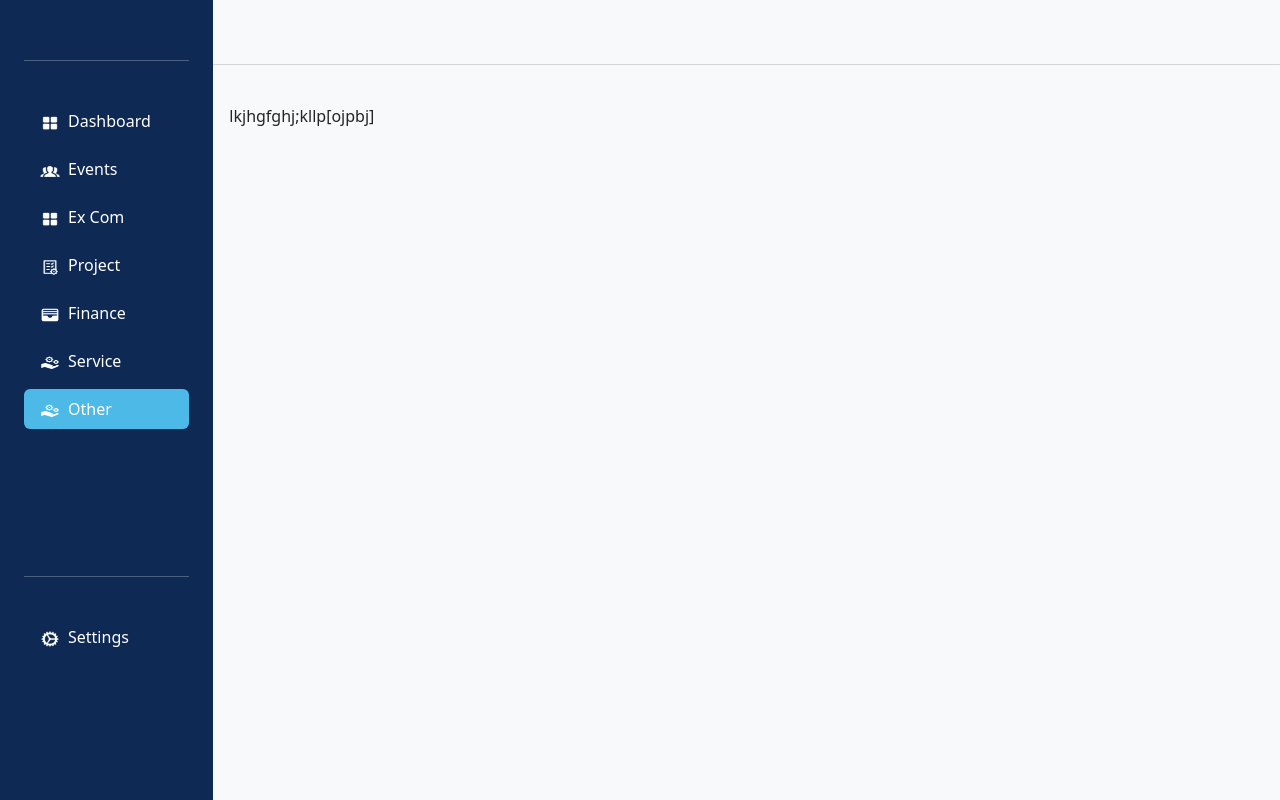
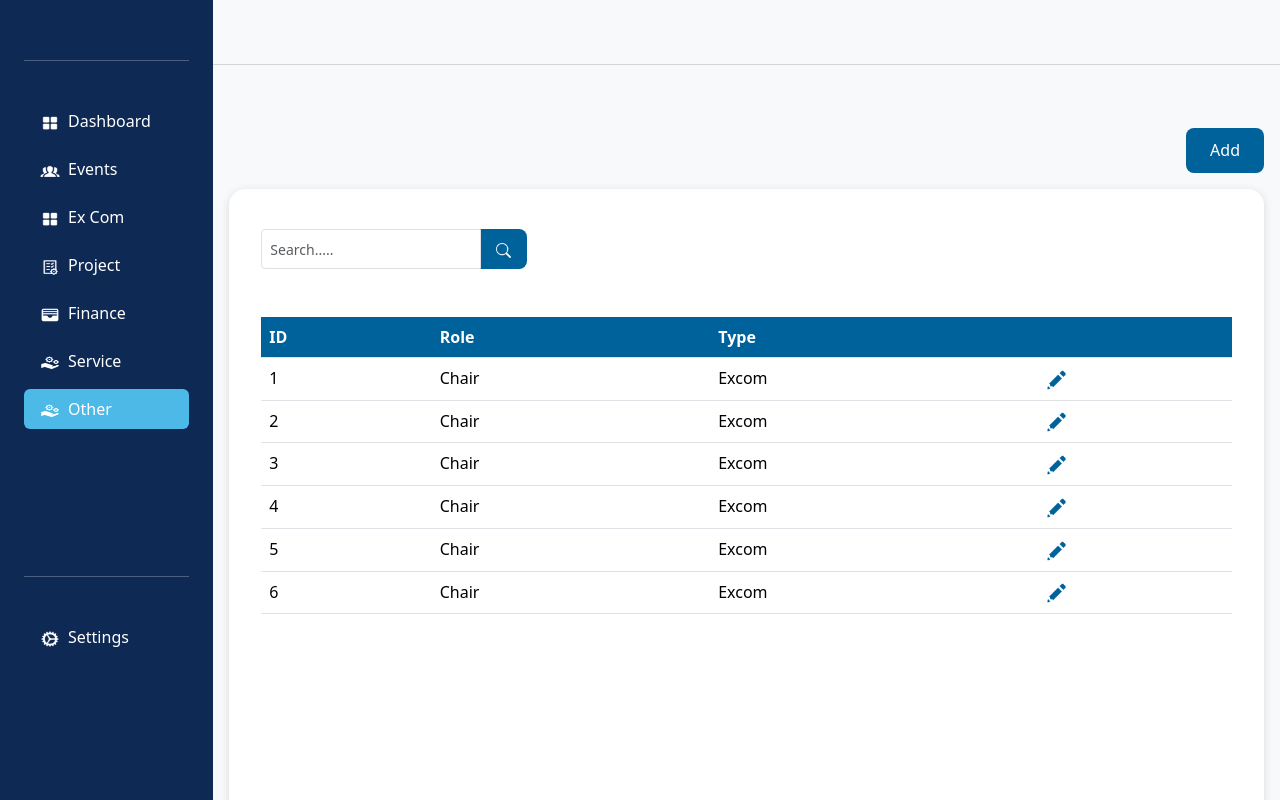
Before and after one commit to smaasath/IEEE-Student-branch-front-end, a React (Vite) app: page /dashboard/other/user-role in a window 1280 px wide. Shown: the top 800 px of the page. Built offline with nearby package versions, Linux system fonts and the light colour scheme.

Commit message:
UserRole Page Done

```diff
--- /dev/null
+++ b/src/components/models/addUserRoleModel/addUserRoleModel.jsx
@@ -0,0 +1,112 @@
+import React, { useState } from 'react';
+import Modal from 'react-bootstrap/Modal';
+import CommonButton from '../../common/commonButton/commonButton';
+import profile from '../../../assets/images/profile.png';
+import CommonSearch from '../../common/commonSearch/commonSearch';
+
+const UserRoleModel = ({ onHide, show, editable, disabled, id }) => {
+  const [selectedRole, setSelectedRole] = useState('');
+  const [selectedMember, setSelectedMember] = useState(null);
+
+  const members = [
+    {
+      name: 'Thilina Kumara',
+      email: 'thilina@gmail.com',
+      phone: '+94712668316',
+      academicYear: '3rd Year',
+      photo: profile,
+    },
+    {
+      name: 'Thilini Priyangika',
+      email: 'thilini@gmail.com',
+      phone: '+94712668316',
+      academicYear: '3rd Year',
+      photo: profile,
+    },
+    {
+      name: 'Thihara Mallawaarachchi',
+      email: 'thihara@gmail.com',
+      phone: '+94712668316',
+      academicYear: '2nd Year',
+      photo: profile,
+    },
+  ];
+
+  const handleSelectMember = (member) => {
+    setSelectedMember(member);
+  };
+
+  const handleSubmit = () => {
+    onHide();
+  };
+
+  return (
+    <>
+      <Modal
+        show={show}
+        onHide={onHide}
+        animation={true}
+        size="md"
+        aria-labelledby="contained-modal-title-vcenter"
+        centered
+      >
+        <Modal.Header closeButton>
+          <Modal.Title className='text-cl-primary' id="contained-modal-title-vcenter">
+            {editable ? "Edit" : disabled ? "View" : "Add"}
+          </Modal.Title>
+        </Modal.Header>
+        <Modal.Body>
+          <div className='d-flex flex-column'>
+            <div className='mt-3'>
+                <div className="">
+                <label htmlFor="exampleFormControlInput1" className="form-label text-dark">Role Name</label>
+                <input type="text" className="form-control" id="exampleFormControlInput1" placeholder="Role Name" disabled={disabled} />
+                </div>
+            </div>
+            <div className="mt-3">
+            <label htmlFor="exampleFormControlInput1" className="form-label text-dark">Type</label>
+            <select className="form-select w-100" aria-label="Large select example" disabled={disabled}>
+              <option>Select Type</option>
+              <option value="1">pl</option>
+            </select>
+          </div>
+
+            <div className='mt-3'>
+              <CommonSearch />
+              <div className="list-group mt-2">
+                {members.map((member, index) => (
+                  <button
+                    key={index}
+                    type="button"
+                    className={`list-group-item list-group-item-action ${selectedMember === member ? 'active' : ''}`}
+                    onClick={() => handleSelectMember(member)}
+                  >
+                    <div className="d-flex align-items-center">
+                      <img src={member.photo} alt="Profile" className="rounded-circle me-3" style={{ width: '25px', height: '25px', objectFit: 'cover' }} />
+                      <div>
+                        <h6 className="mb-0">{member.name}</h6>
+                        <p className="mb-0 text-muted" style={{ fontSize: '12px' }}>{member.email} | {member.phone}</p>
+                      </div>
+                    </div>
+                  </button>
+                ))}
+              </div>
+            </div>
+          </div>
+        </Modal.Body>
+        <Modal.Footer className='d-flex justify-content-end'>
+        <div>
+          <CommonButton onClick={onHide} close={true} text={"Close"} />
+        </div>
+        {disabled ? null : (
+          <div>
+            <CommonButton onClick={onHide} text={editable ? "Save" : "Add"} />
+          </div>
+        )}
+      </Modal.Footer>
+      </Modal>
+    </>
+  );
+};
+
+export default UserRoleModel;
--- a/src/pages/otherFlow/userRolePage/userRolePage.jsx
+++ b/src/pages/otherFlow/userRolePage/userRolePage.jsx
@@ -1,11 +1,103 @@
-import React from 'react'
+import React, { useState } from 'react';
+import CommonSearch from '../../../components/common/commonSearch/commonSearch';
+import CommonTable from '../../../components/common/commonTable/commonTable';
+import CommonPagination from '../../../components/common/commonPagination/commonPagination';
+import EditPrimary from '../../../assets/icons/editPrimary.png';
+import CommonButton from '../../../components/common/commonButton/commonButton';
+import UserRoleModel from '../../../components/models/addUserRoleModel/addUserRoleModel';
 
-const userRolePage = () => {
+const UserRolePage = () => {
+  const [currentPage, setCurrentPage] = useState(1);
+  const [userRoleModelShow, setUserRoleModelShow] = useState(false);
+  const [editable, setEditable] = useState(false);
+  const [disable, setDisable] = useState(false);
+  const [id, setId] = useState(null);
+
+  const tableHeading = [
+    { label: "ID", value: "id" },
+    { label: "Role", value: "role" },
+    { label: "Type", value: "type" },
+    { label: "", value: "action" },
+  ];
+
+  const tableData = [
+    {
+      id: 1,
+      role: "Chair",
+      type: "Excom",
+      action: <img src={EditPrimary} alt="Edit" style={{ width: '23px', height: '24px', cursor: 'pointer' }} onClick={() => editProject(1)} />,
+    },
+    {
+      id: 2,
+      role: "Chair",
+      type: "Excom",
+      action: <img src={EditPrimary} alt="Edit" style={{ width: '23px', height: '24px', cursor: 'pointer' }} onClick={() => editProject(2)} />,
+    },
+    {
+      id: 3,
+      role: "Chair",
+      type: "Excom",
+      action: <img src={EditPrimary} alt="Edit" style={{ width: '23px', height: '24px', cursor: 'pointer' }} onClick={() => editProject(3)} />,
+    },
+    {
+      id: 4,
+      role: "Chair",
+      type: "Excom",
+      action: <img src={EditPrimary} alt="Edit" style={{ width: '23px', height: '24px', cursor: 'pointer' }} onClick={() => editProject(4)} />,
+    },
+    {
+      id: 5,
+      role: "Chair",
+      type: "Excom",
+      action: <img src={EditPrimary} alt="Edit" style={{ width: '23px', height: '24px', cursor: 'pointer' }} onClick={() => editProject(5)} />,
+    },
+    {
+      id: 6,
+      role: "Chair",
+      type: "Excom",
+      action: <img src={EditPrimary} alt="Edit" style={{ width: '23px', height: '24px', cursor: 'pointer' }} onClick={() => editProject(6)} />,
+    },
+  ];
+
+  const editProject = (projectId) => {
+    setId(projectId);
+    setEditable(true);
+    setDisable(false);
+    setUserRoleModelShow(true);
+  };
+
+  const handleCloseUserRoleModel = () => {
+    setUserRoleModelShow(false);
+  };
+
   return (
-    <div>
-      lkjhgfghj;kllp[ojpbj]
-    </div>
-  )
-}
+    <>
+      <div className='mt-4 d-flex justify-content-end'><div><CommonButton onClick={() => setUserRoleModelShow(true)} text={"Add"} /></div></div>
+      <div className='mt-3 pt-4 p-3 rounded-4 bg-white common-shadow'>
+        <div className='d-flex justify-content-between flex-wrap align-items-center p-3'>
+          <CommonSearch primary={true} />
+        </div>
+        <div className='mt-3 p-3 rounded-4 bg-white d-flex flex-column justify-content-between table-container'>
+          <CommonTable
+            tableHeading={tableHeading}
+            tableData={tableData}
+            primary={true}
+            loading={false}
+          />
+          <div className='mt-4 d-flex justify-content-end'>
+            <CommonPagination pages={10} currentPage={currentPage} setCurrentPage={setCurrentPage} />
+          </div>
+        </div>
+      </div>
+      <UserRoleModel
+        show={userRoleModelShow}
+        onHide={handleCloseUserRoleModel}
+        editable={editable}
+        disabled={disable}
+        selectedMember={null}
+      />
+    </>
+  );
+};
 
-export default userRolePage
+export default UserRolePage;
```
